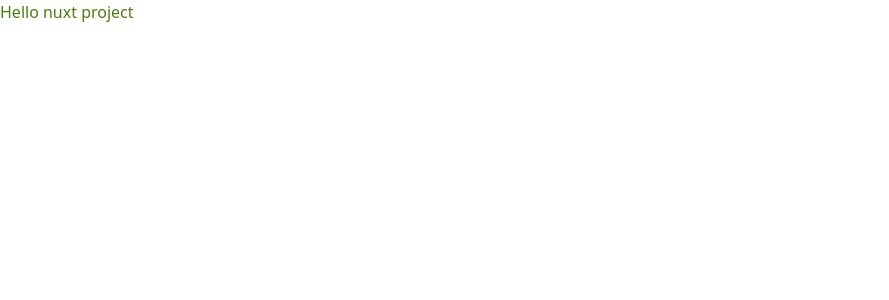
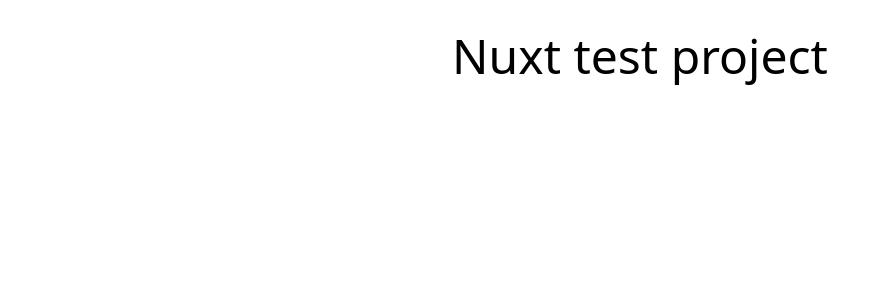
Before and after one commit to Michele-S2001/nuxt-test-project, a Nuxt app: page / in a window 1280 px wide. Shown: the top 300 px of the page, without its empty margins (0-889 px from the left). Built offline with nearby package versions, Linux system fonts and the light colour scheme.

Commit message:
Feat - Nuxt Routing

```diff
--- a/app.vue
+++ b/app.vue
@@ -1,3 +1,3 @@
 <template>
-  <h1 class="text-lime-700">Hello nuxt project</h1>
+  <NuxtPage/>
 </template>
--- /dev/null
+++ b/pages/index.vue
@@ -0,0 +1,11 @@
+
+
+<template>
+
+  <section class="pt-8 h-full">
+    <div class="container text-center">
+      <h1 class="text-5xl">Nuxt test project</h1>
+    </div>
+  </section>
+
+</template>
```
